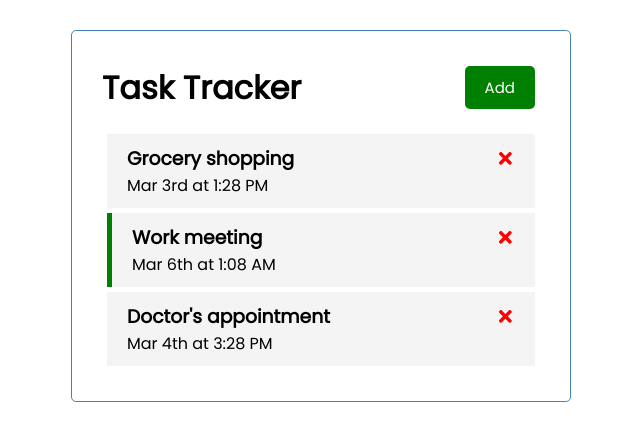
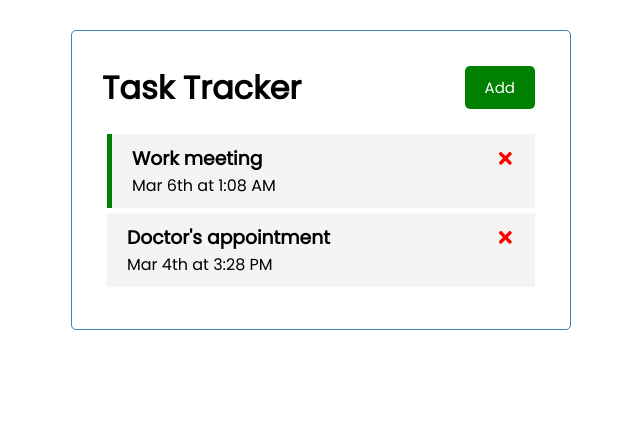
Before and after one commit to mikaling/task-tracker, a React (Create React App) app: page / in a window 1280 px wide. Shown: the top 440 px of the page, without its empty margins (319-959 px from the left). Built offline with nearby package versions, Linux system fonts and the light colour scheme; data requests are answered from the project's data file.

Commit message:
Added task deletion from mock server

```diff
--- a/db.json
+++ b/db.json
@@ -1,11 +1,5 @@
 {
   "tasks": [
-    {
-      "id": 1,
-      "text": "Grocery shopping",
-      "day": "Mar 3rd at 1:28 PM",
-      "reminder": false
-    },
     {
       "id": 2,
       "text": "Work meeting",
--- a/src/App.js
+++ b/src/App.js
@@ -26,7 +26,6 @@ function App() {
     return data
   }
 
-
   // Add Task
   const addTask = (task) => {
     const id = Math.floor(Math.random() * 10000) + 1
@@ -36,7 +35,8 @@ function App() {
 
 
   // Delete Task
-  const deleteTask = (id) => {
+  const deleteTask = async (id) => {
+    await fetch(`http://localhost:3001/tasks/${id}`, { method: 'DELETE' })
     setTasks(tasks.filter((task) => task.id !== id))
   }
 
@@ -55,7 +55,7 @@ function App() {
       <Header
         title='Task Tracker'
         onAddButtonClick={() => setShowAddTask(!showAddTask)}
-        showAddTask = { showAddTask }
+        showAddTask={showAddTask}
       />
       {
         // Ternary shorthand for conditional formating
```
